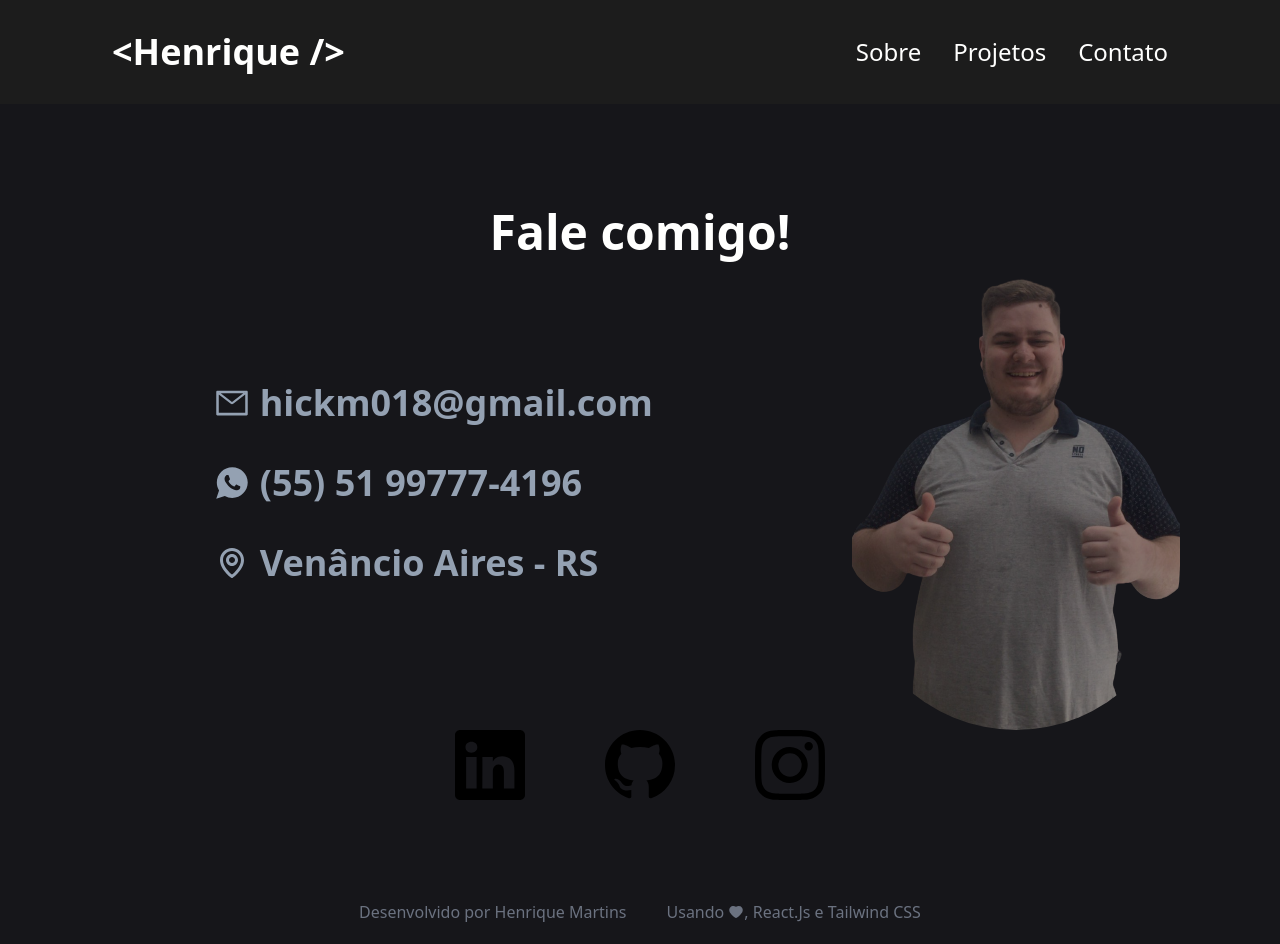
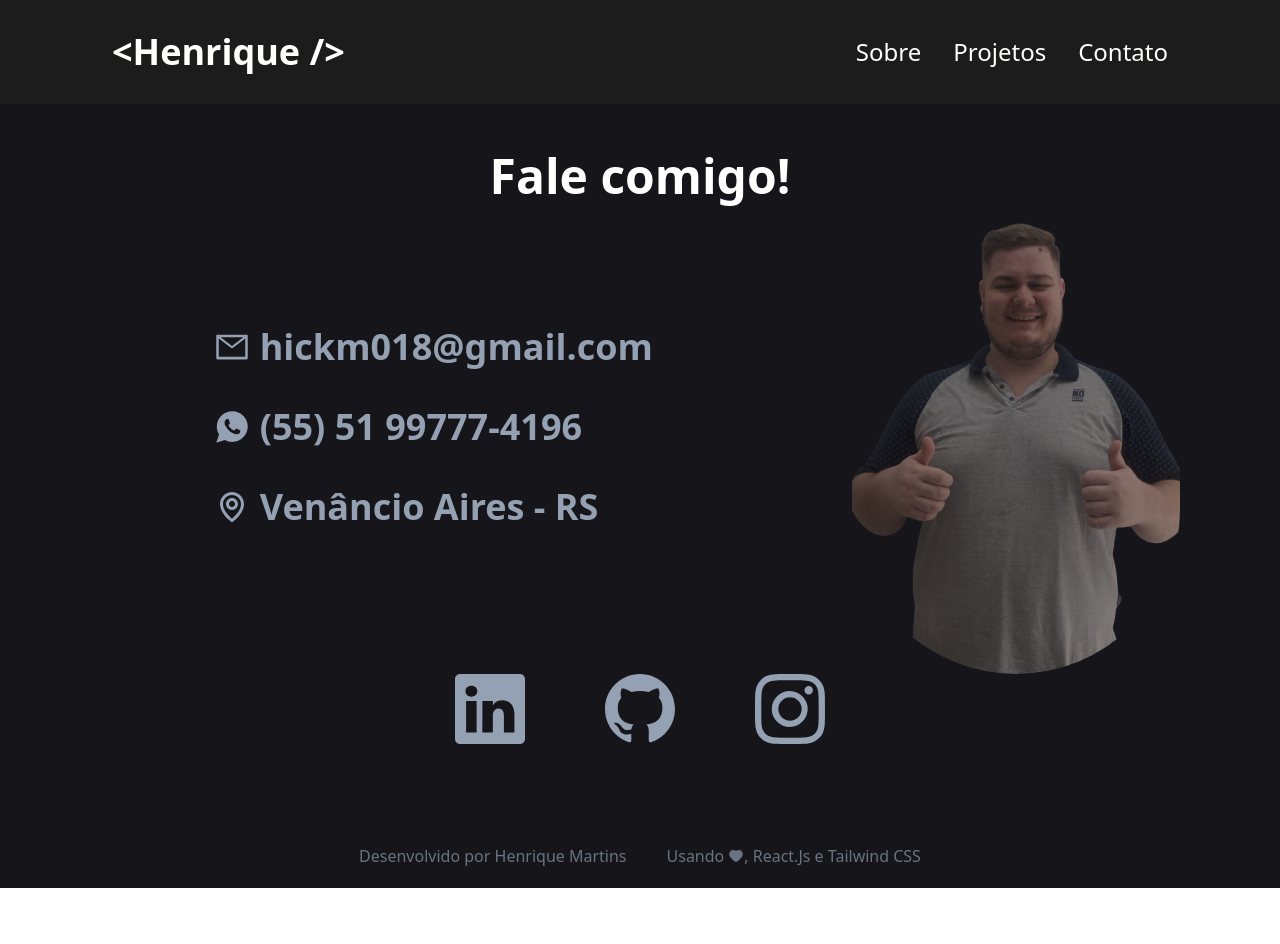
Before and after one commit to Henrique-M01/portfolio-henrique, a React (Create React App) app: page /contact in a window 1280 px wide. After the commit the page ends 888 px from the top, so only its background shows below. Built offline with nearby package versions, Linux system fonts and the light colour scheme.

Commit message:
fix: change color icons

```diff
--- a/src/pages/ContactPage.jsx
+++ b/src/pages/ContactPage.jsx
@@ -11,7 +11,7 @@ export default function ContactPage() {
     <div>
       <Header />
       <div className="pt-28 bg-background-black">
-        <h1 className="flex justify-center mt-24 text-5xl font-bold text-white-title">Fale comigo!</h1>
+        <h1 className="flex justify-center mt-10 text-5xl font-bold text-white-title">Fale comigo!</h1>
         <div className="flex justify-around">
           <div className="text-gray-text text-4xl font-semibold flex flex-col justify-center py-26 ml-28">
             <button
@@ -51,7 +51,7 @@ export default function ContactPage() {
         </div>
         <div className="flex justify-center pb-20">
           <a
-            className="hover:text-purple-800 delay-100 mr-20"
+            className="hover:text-purple-800 delay-100 mr-20 text-gray-text"
             href="https://www.linkedin.com/in/henrique-martins01/"
             target="_blank"
             rel="noreferrer"
@@ -59,7 +59,7 @@ export default function ContactPage() {
             <BsLinkedin size={70} />
           </a>
           <a
-            className="hover:text-purple-800 delay-100 mr-20"
+            className="hover:text-purple-800 delay-100 mr-20 text-gray-text"
             href="https://github.com/Henrique-M01"
             target="_blank"
             rel="noreferrer"
@@ -67,7 +67,7 @@ export default function ContactPage() {
             <BsGithub size={70}/>
           </a>
           <a
-            className="hover:text-purple-800 delay-100"
+            className="hover:text-purple-800 delay-100 text-gray-text"
             href="https://www.instagram.com/hmartinswd2/"
             target="_blank"
             rel="noreferrer"
```
